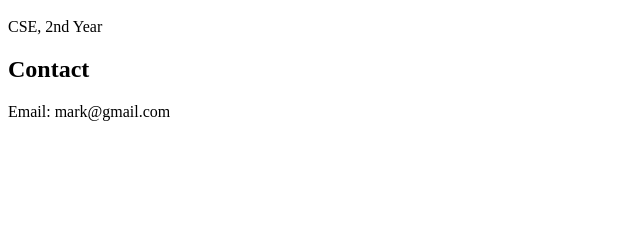
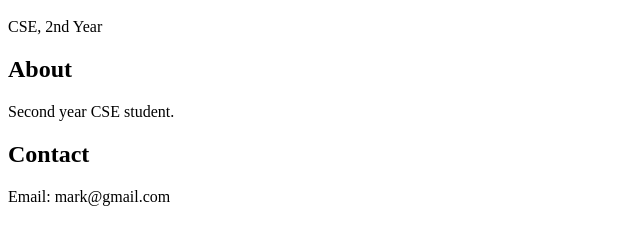
Before and after one commit to MarkDias7/profile-app, a plain HTML site: page index.html in a window 1280 px wide. Shown: the part 48-292 px from the top of the page, without its empty margins (0-640 px from the left). Drawn offline with Linux system fonts and the light colour scheme.

Commit message:
Add About

```diff
--- a/index.html
+++ b/index.html
@@ -1,6 +1,6 @@
 <h1>Mark Dias</h1>
 <p>CSE, 2nd Year</p>
-<!-- ABOUT -->
+<h2>About</h2><p>Second year CSE student.</p>
 <!-- SKILLS -->
 <!-- PROJECTS -->
 <h2>Contact</h2>
```
